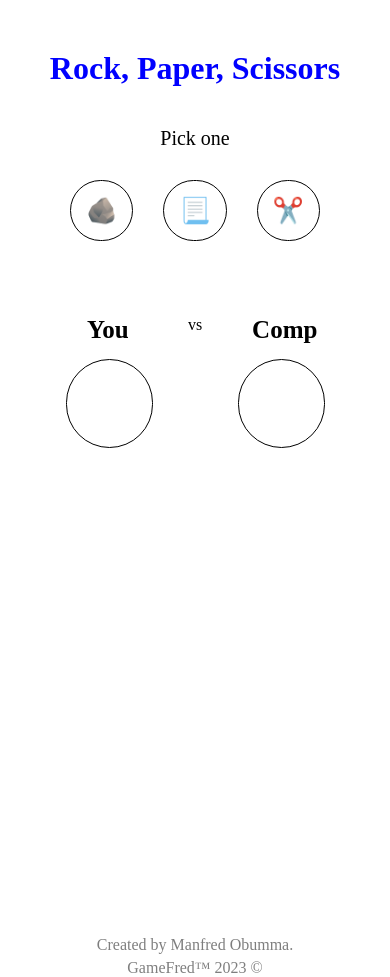
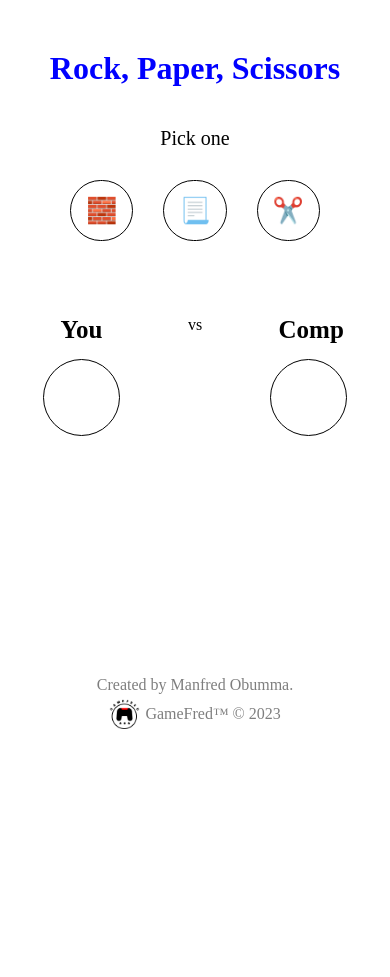
Before and after one commit to Fredobumma/Rock-Paper-Scissors, a plain HTML site: page index.html in a window 390 px wide. After the commit the page ends 844 px from the top, so only its background shows below. Drawn offline with Linux system fonts and the light colour scheme.

Commit message:
--feat: add responsiverness

```diff
--- a/index.html
+++ b/index.html
@@ -1,11 +1,11 @@
 <!DOCTYPE html>
 <html lang="en">
   <head>
-    <meta charset="UTF-8">
-    <meta name="viewport" content="width=device-width, initial-scale=1.0">
-    <meta http-equiv="X-UA-Compatible" content="ie=edge">
+    <meta charset="UTF-8" />
+    <meta name="viewport" content="width=device-width, initial-scale=1.0" />
+    <meta http-equiv="X-UA-Compatible" content="ie=edge" />
     <title>Rock-Paper-Scissors by GameFred</title>
-    <link rel="stylesheet" href="style.css">
+    <link rel="stylesheet" href="style.css" />
   </head>
   <body>
     <header>
@@ -14,20 +14,22 @@
     <section>
       <p>Pick one</p>
       <div class="input-container">
-		  	<div class="input-options">🪨</div>
+        <div class="input-options">🧱</div>
         <div class="input-options">📃</div>
         <div class="input-options">✂️</div>
       </div>
     </section>
     <section>
       <div class="players-container">
+        <div class="selection-container">
           <p class="player">You</p>
+          <div class="selection"></div>
+        </div>
         <p class="versus">vs</p>
+        <div class="selection-container">
           <p class="player">Comp</p>
+          <div class="selection"></div>
         </div>
-		<div class="selection-container">
-			<div class="selection"></div>
-			<div class="selection"></div>
       </div>
     </section>
     <section>
@@ -36,7 +38,10 @@
     </section>
     <footer class="footer">
       <p>Created by Manfred Obumma.</p>
-		<p>GameFred&trade; 2023 &copy;</p>
+      <div class="copyright">
+        <img src="images/gamefred.png" class="logo" alt="" />
+        <p>GameFred&trade; &copy; 2023</p>
+      </div>
     </footer>
     <script src="script.js"></script>
   </body>
--- a/style.css
+++ b/style.css
@@ -10,6 +10,9 @@ html {
 
 body {
   font-size: 1.6rem;
+  margin: 0 auto;
+  max-width: 500px;
+  padding: 0 1.5rem;
   position: relative;
   text-align: center;
 }
@@ -27,7 +30,7 @@ p {
   align-items: center;
   display: flex;
   justify-content: center;
-  margin: 1.5rem 0 6rem
+  margin: 1.5rem 0 6rem;
 }
 
 .input-options {
@@ -38,19 +41,16 @@ p {
   padding: 1.5rem;
 }
 
-.players-container, .selection-container {
+.players-container {
   display: flex;
-  gap: 0 5rem;
-  justify-content: center;
-}
-
-.selection-container {
-  gap: 0 8.5rem;
+  gap: 0 4rem;
+  justify-content: space-evenly;
 }
 
 .player {
   font-size: 2.5rem;
   font-weight: bold;
+  margin: auto;
   text-align: center;
   width: 6rem;
 }
@@ -62,10 +62,10 @@ p {
 .selection {
   border: 1px solid black;
   border-radius: 5rem;
-  font-size: 5rem;
-  height: 4.7rem;
+  font-size: 3rem;
+  min-height: 3.5rem;
   margin: 1.5rem 0 7rem;
-  width: 4.5rem;
+  min-width: 3.5rem;
   padding: 2rem;
 }
 
@@ -93,13 +93,23 @@ p {
 .footer {
   left: 0;
   right: 0;
-  top: 105vh;
-  bottom: -28vh;
+  bottom: -30vh;
   position: absolute;
 }
 
-.footer > * {
+.footer p {
   font-size: 1.6rem;
-  margin: 0 0 0.5rem;
   opacity: 0.5;
 }
+
+.logo {
+  height: 3rem;
+}
+
+.copyright {
+  align-items: center;
+  display: flex;
+  gap: 0.5rem;
+  justify-content: center;
+  margin: 0.5rem 0 3rem;
+}
```
Also changed, not shown: images/gamefred.png (added). Lines whose indentation alone changed are shown as unchanged.
